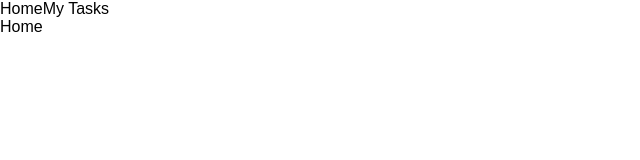
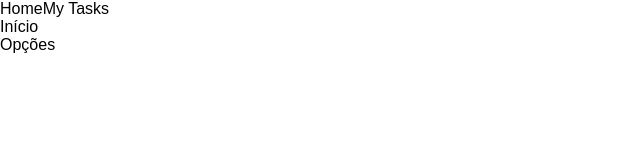
Before and after one commit to trsaints/todo-trilha-tic, a React (Vite) app: page / in a window 1280 px wide. Shown: the top 160 px of the page, without its empty margins (0-640 px from the left). Built offline with nearby package versions, Linux system fonts and the light colour scheme; a web font is replaced by a local one.

Commit message:
update: test Content component

```diff
--- a/src/components/App/Home/Home.tsx
+++ b/src/components/App/Home/Home.tsx
@@ -1,10 +1,15 @@
+import { Content } from '../../Content'
 import { Heading } from '../../Heading'
 import { Section } from '../../Section'
 
 function Root() {
     return (
         <Section.Root block="home">
-            <Heading.Root>Home</Heading.Root>
+            <Heading.Root>Início</Heading.Root>
+
+            <Content.Root>
+                <Heading.Root>Opções</Heading.Root>
+            </Content.Root>
         </Section.Root>
     )
 }
```
